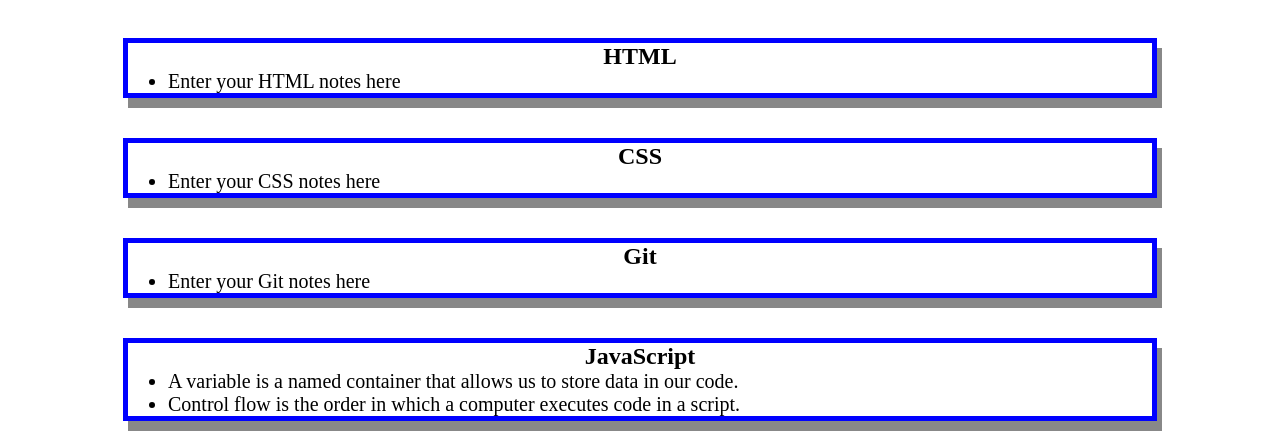
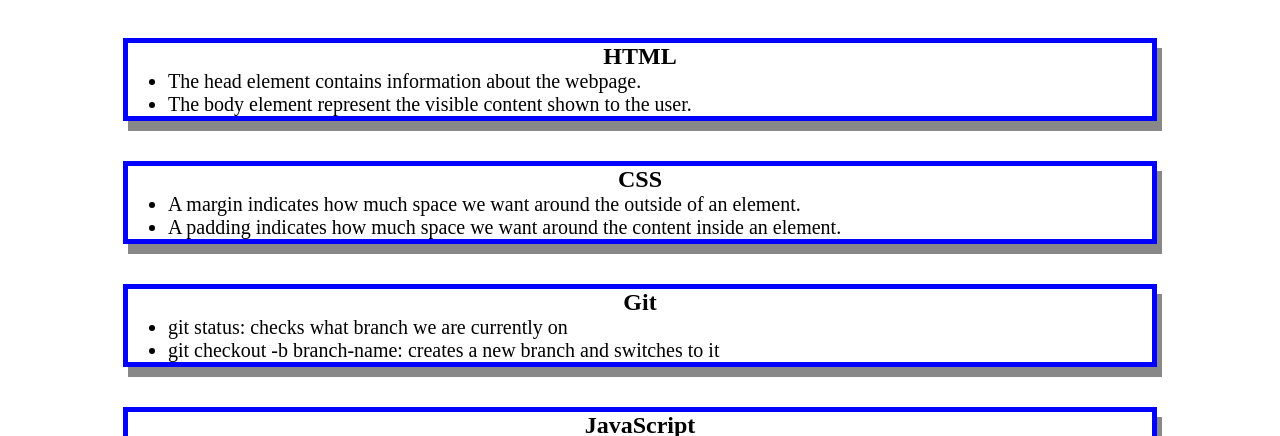
Before and after one commit to newbotic/prework-study-guide, a plain HTML site: page index.html in a window 1280 px wide. Shown: the part 122-558 px from the top of the page. Drawn offline with Linux system fonts and the light colour scheme.

Commit message:
Update txt

```diff
--- a/index.html
+++ b/index.html
@@ -20,21 +20,34 @@
       <section class="card" id="html-section">
         <h2>HTML</h2>
         <ul>
-          <li>Enter your HTML notes here</li>
+          <li>The head element contains information about the webpage.</li>
+          <li>
+            The body element represent the visible content shown to the user.
+          </li>
         </ul>
       </section>
 
       <section class="card" id="css-section">
         <h2>CSS</h2>
         <ul>
-          <li>Enter your CSS notes here</li>
+          <li>
+            A margin indicates how much space we want around the outside of an
+            element.
+          </li>
+          <li>
+            A padding indicates how much space we want around the content inside
+            an element.
+          </li>
         </ul>
       </section>
 
       <section class="card" id="git-section">
         <h2>Git</h2>
         <ul>
-          <li>Enter your Git notes here</li>
+          <li>git status: checks what branch we are currently on</li>
+          <li>
+            git checkout -b branch-name: creates a new branch and switches to it
+          </li>
         </ul>
       </section>
 
```
